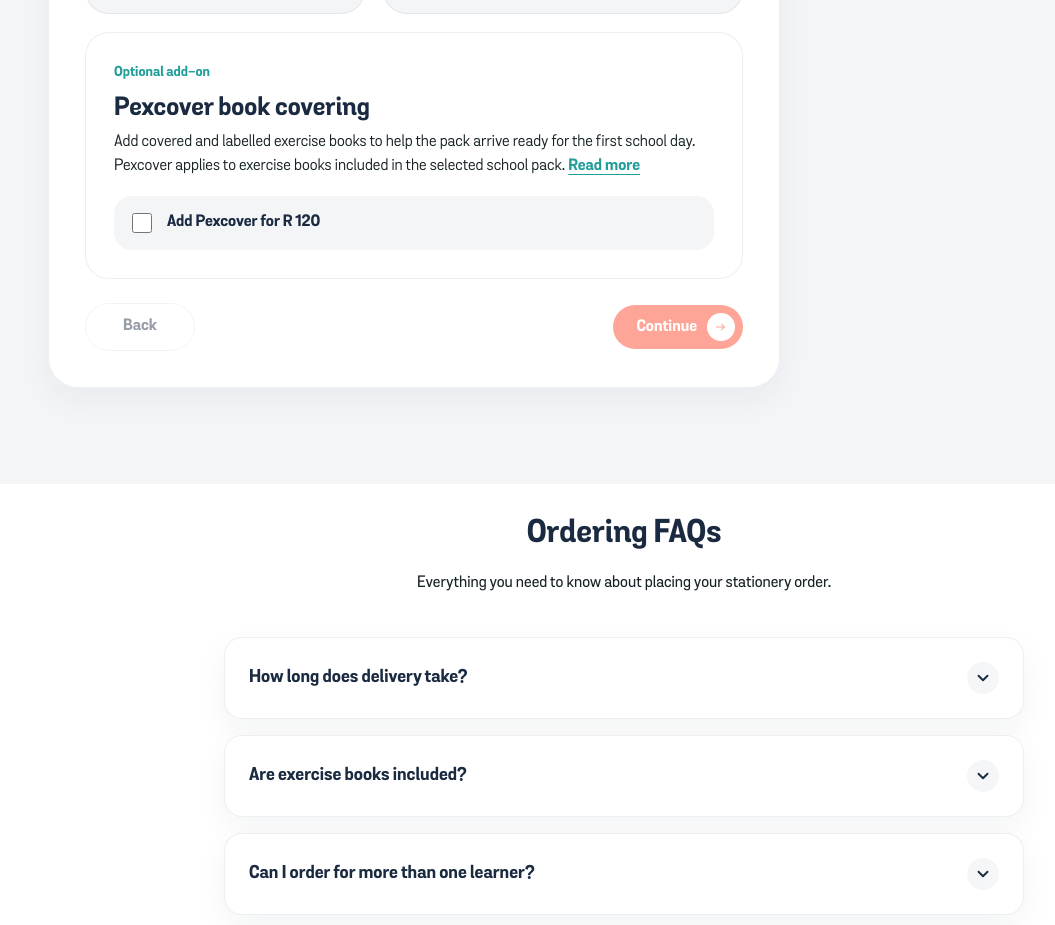
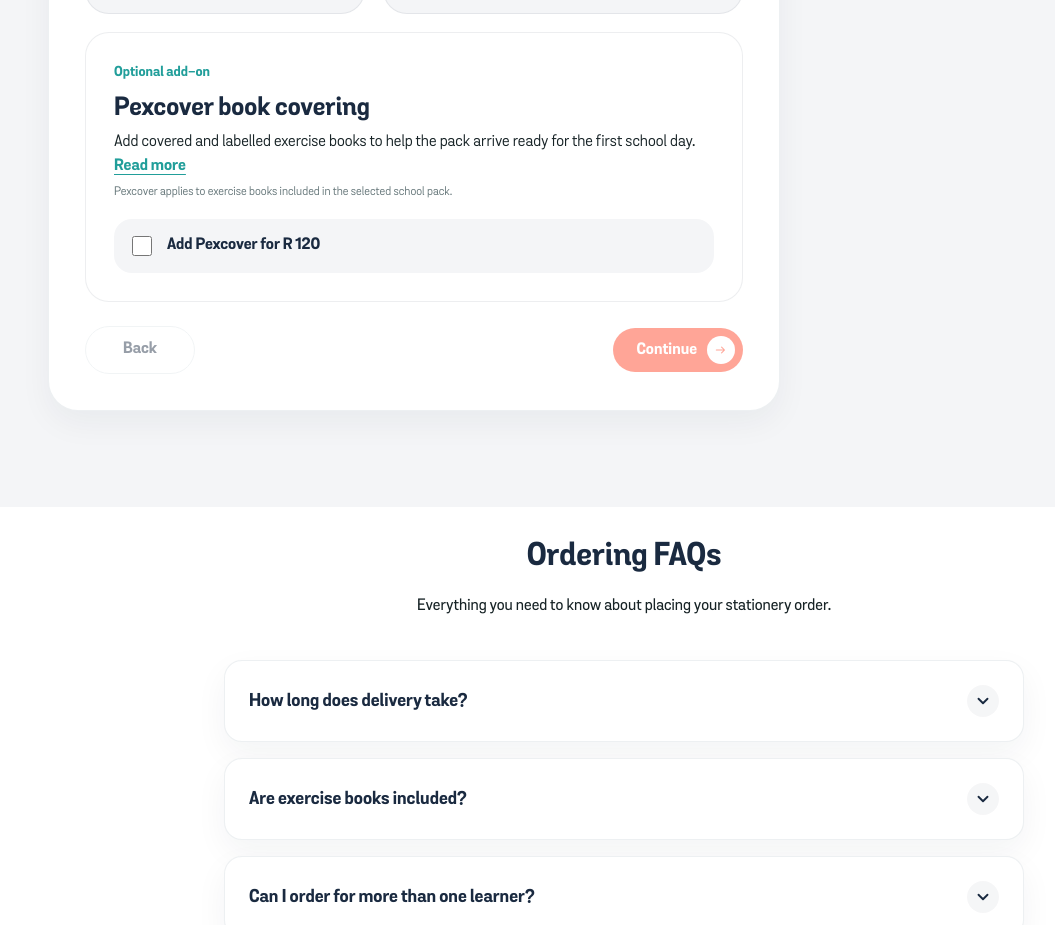
Before and after one commit to mcebisidesigner-spec/pexpacks-supplies, a Next.js app: page /order in a window 1280 px wide. Shown: the part 1200-2125 px from the top of the page, without its empty margins (16-1071 px from the left). Built offline with nearby package versions, Linux system fonts and the light colour scheme.

Commit message:
Style Pexcover application scope disclaimer as a smaller and muted paragraph

```diff
--- a/components/order/OrderForm.tsx
+++ b/components/order/OrderForm.tsx
@@ -943,8 +943,7 @@ export function OrderForm({
                     <h3>Pexcover book covering</h3>
                     <p>
                       Add covered and labelled exercise books to help the pack
-                      arrive ready for the first school day. Pexcover applies to
-                      exercise books included in the selected school pack.{" "}
+                      arrive ready for the first school day.{" "}
                       <Link
                         href="/blog/what-is-pexcover-book-covering"
                         className={styles.inlineAction}
@@ -952,6 +951,9 @@ export function OrderForm({
                       >
                         Read more
                       </Link>
+                    </p>
+                    <p style={{ margin: "6px 0 0 0", fontSize: "12px", color: "var(--pex-text-muted)", lineHeight: 1.45 }}>
+                      Pexcover applies to exercise books included in the selected school pack.
                     </p>
                   </div>
                   <label className={styles.addonCheckbox}>
```
